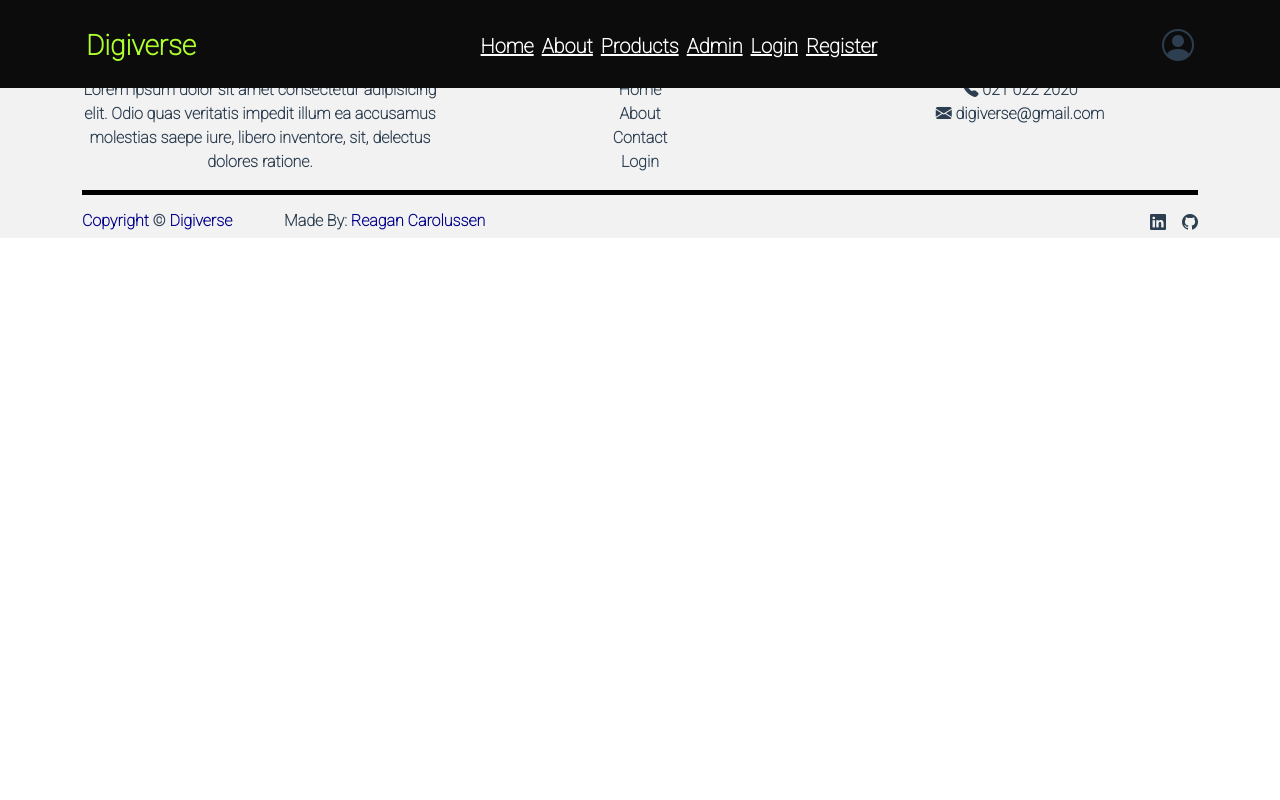
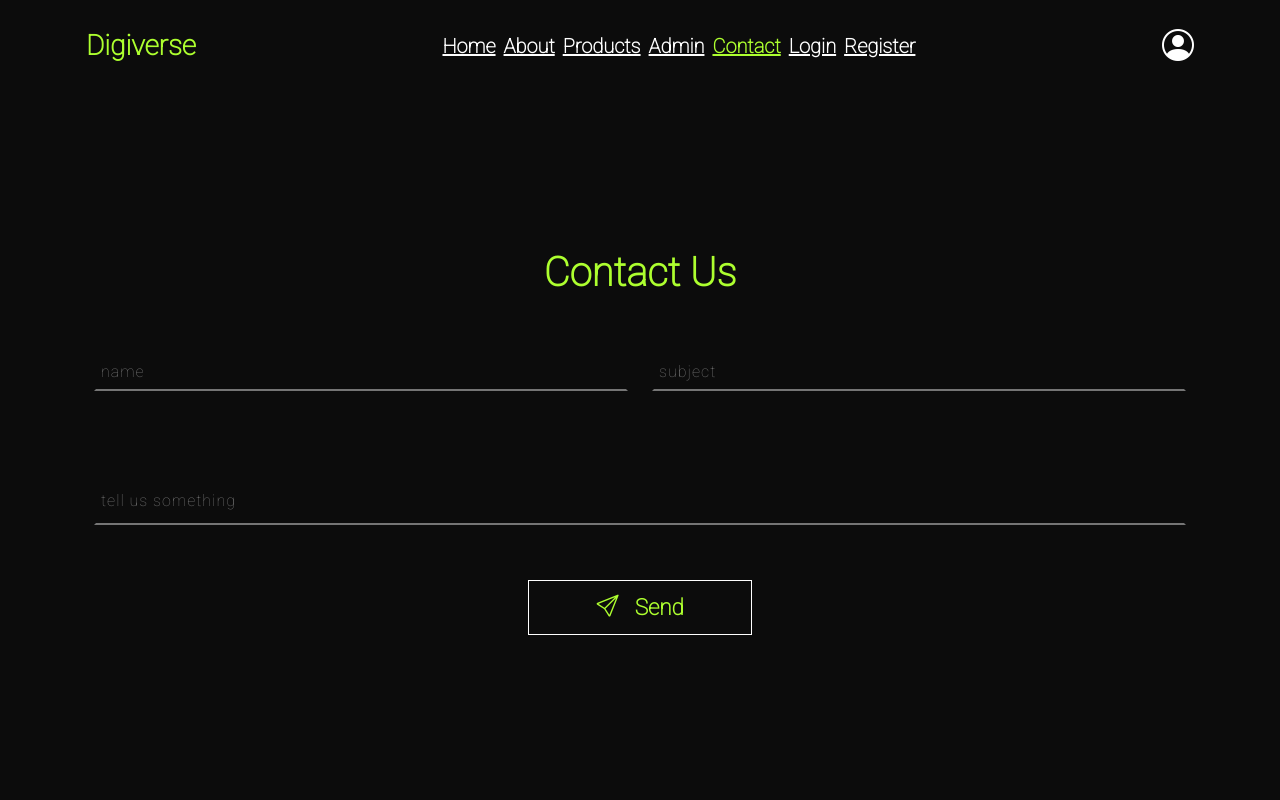
Before and after one commit to Reagan701/Capstone-FrontEnd, a Vue app: page /contact in a window 1280 px wide. Shown: the top 800 px of the page. Built offline with nearby package versions, Linux system fonts and the light colour scheme.

Commit message:
Styling and Functionality

```diff
--- a/src/App.vue
+++ b/src/App.vue
@@ -18,7 +18,7 @@
   background-color:#0c0c0c;
 }
 
-input{
+input, textarea{
   border:2px solid transparent;
   outline: none;
   border-bottom: 2px solid #757575;
@@ -27,15 +27,18 @@ input{
   letter-spacing: 1px;
   transition: all 0.5s linear;
   background-color: transparent;
+  font-weight: 900;
 }
 
 input::placeholder{
   color: #757575;
+  font-weight: 100;
 }
 
 input:focus{
   border:2px solid greenyellow;
   color:#76b900;
+  font-weight: 900;
 }
 
 input:focus::placeholder{
@@ -128,20 +131,20 @@ h1{
   border-color:  #76b900;
   height: 100%;
   transform: translateX(0);
-  transition: .3s transform linear, .3s height linear .3s;
+  transition: .1s transform linear, .1s height linear .1s;
 }
 
 .button:hover:after {
   border-color:     #76b900;
   height: 100%;
   transform: translateX(0);
-  transition: .3s transform linear, .3s height linear .5s;
+  transition: .1s transform linear, .1s height linear .1s;
 }
 
 button {
   color: white;
   outline: none;
-  border: 2px solid white;
+  border: 2px solid #757575;
   background: transparent;
 }
 
--- /dev/null
+++ b/src/components/Loader.vue
@@ -0,0 +1,40 @@
+<template>
+  <div class="loader">
+    <div class="mx-auto circle"></div>
+  </div>
+</template>
+
+<script>
+export default {
+
+}
+</script>
+
+<style scoped>
+
+    .circle{
+        width:80px;
+        height: 80px;
+        background: transparent;
+        border:2px solid white;
+        border-radius: 50%;
+        animation: spin 1.5s linear infinite;
+        display:flex;
+        justify-content:center;
+    }
+
+    .circle::before{
+        content: '';
+        width: 20px;
+        height: 20px;
+        background: greenyellow;
+        box-shadow: 0 0 20px greenyellow;
+        border-radius: 50%;
+        transform: translateX(130%);
+    }
+    @keyframes spin {
+        0%{transform: rotate(0deg)}
+        100%{transform: rotate(360deg);}
+    }
+
+</style>
--- a/src/components/Navbar.vue
+++ b/src/components/Navbar.vue
@@ -7,13 +7,14 @@
                 <router-link class="me-2" to="/about">About</router-link>
                 <router-link class="me-2" to="/products">Products</router-link>
                 <router-link class="me-2" to="/admin">Admin</router-link>
+                <router-link class="me-2" to="/contact">Contact</router-link>
                 <router-link class="me-2" to="/login">Login</router-link>
                 <router-link to="/register">Register</router-link>
             </div>
             <button class="btn ms-auto" id="offcanvasButton" type="button" data-bs-toggle="offcanvas" data-bs-target="#offcanvasNavbar" aria-controls="offcanvasNavbar">
                 <span class="navbar-toggler-icon"></span>
             </button>
-            <i id="nav" class="ms-auto bi bi-person-circle"></i>
+            <i id="nav" data-bs-toggle="offcanvas" data-bs-target="#cart" class="ms-auto bi bi-person-circle"></i>
             <div class="offcanvas offcanvas-start" data-bs-backdrop="static" tabindex="-1" id="offcanvasNavbar" aria-labelledby="offcanvasNavbar">
                 <div class="offcanvas-header">
                     <h5 class="offcanvas-title" id="offcanvasNavbarLabel">Navbar</h5>
@@ -73,7 +74,11 @@ nav{
 
 #nav:hover{
     cursor: pointer;
-    color:darkblue;
+    color:#76b900;
+}
+
+#nav{
+    color: white
 }
 
 .navbar-brand{
--- a/src/components/ProductCard.vue
+++ b/src/components/ProductCard.vue
@@ -12,7 +12,7 @@
 
 <script>
 export default {
-    props:['product']
+    props:['product'],
 }
 </script>
 
@@ -24,6 +24,7 @@ export default {
     border:2px solid greenyellow;
     color:white;
     overflow: hidden;
+    box-shadow: 0 0 5px greenyellow;
 }
 p{
     padding: 0;
--- a/src/router/index.js
+++ b/src/router/index.js
@@ -10,6 +10,7 @@ import AdminBilling from '../views/AdminBilling.vue';
 import AdminCart from '../views/AdminCart.vue';
 import AdminProducts from '../views/AdminProducts.vue';
 import AdminUsers from '../views/AdminUsers.vue';
+import Contact from '../views/Contact.vue';
 
 const routes = [
   {
@@ -70,6 +71,11 @@ const routes = [
     path: '/admin/users',
     name: 'adminUsers',
     component: AdminUsers
+  },
+  {
+    path: '/contact',
+    name: 'contact',
+    component: Contact
   }
 ]
 
--- a/src/store/index.js
+++ b/src/store/index.js
@@ -8,7 +8,8 @@ export default createStore({
     singleProduct: null,
     allUsers: null,
     billing: null,
-    allCarts: null
+    allCarts: null,
+    productCategory: null
   },
   getters: {
   },
@@ -33,6 +34,9 @@ export default createStore({
     },
     setCartInfo(state,info){
       state.allCarts = info
+    },
+    setProductCategory(state,info){
+      state.productCategory = info;
     }
   },
   actions: {
@@ -46,7 +50,12 @@ export default createStore({
     getSingleProduct(context,payload){
       fetch('https://digiverseapi.herokuapp.com/products/'+payload)
       .then((res)=>res.json())
-      .then((data)=>context.commit('setSingleProduct', data.results[0]));
+      .then((data)=>
+      {
+        context.commit('setSingleProduct', data.results[0])
+        context.dispatch('getProductByCategory', data.results[0].category);
+      }
+      );
     },
     getAllUsers(context){
       fetch('https://digiverseapi.herokuapp.com/users')
@@ -131,6 +140,11 @@ export default createStore({
       .then((data)=> {
         context.commit('setCurrentUser', data.decodedUser.user)
       });
+    },
+    getProductByCategory(context,payload){
+      fetch('https://digiverseapi.herokuapp.com/productCategory/'+ payload)
+      .then((res)=>res.json())
+      .then((data)=> context.commit('setProductCategory', data.results));
     }
   },
   modules: {
--- a/src/views/AboutView.vue
+++ b/src/views/AboutView.vue
@@ -1,10 +1,13 @@
 <template>
   <div class="viewport about">
     <h1>This is an about page</h1>
+    <Loader/>
   </div>
 </template>
   <script>
+  import Loader from '../components/Loader.vue'
   export default {
+    components:{Loader},
     mounted(){
       window.scrollTo(0,0);
     }
--- /dev/null
+++ b/src/views/Contact.vue
@@ -0,0 +1,102 @@
+<template>
+    <div class="viewport contact container d-flex justify-content-center align-items-center flex-column gap-5">
+        <h1 class="w-100">Contact Us</h1>
+        <form class="w-100 row" @submit="alert('formspree')">
+            <div class="col-md-6">
+                <input type="text" class="w-100" name="Name" required placeholder="name">
+            </div>
+            <div class="col-md-6">
+                <input name="subject" class="w-100" type="text" required placeholder="subject">
+            </div>
+            <div class="col-md-12 my-5">
+                <textarea class="w-100" name="message" cols="30" rows="3" style="resize:none;" placeholder="tell us something"></textarea>
+            </div>
+            <button class="mx-auto" type="submit">
+                <div id="sendHolder">
+                    <i class="bi bi-send"></i>
+                </div>
+                <span class="fw-bold">Send</span>
+            </button>
+        </form>
+    </div>
+</template>
+
+<script>
+export default {
+
+}
+</script>
+
+<style scoped>
+.contact{
+    padding-top:84px;
+}
+
+h1{
+    font-weight: 900;
+    color:greenyellow
+}
+
+button{
+    font-size: 1.4rem;
+    background: transparent;
+    color:greenyellow;
+    display: flex;
+    padding:10px 50px;
+    justify-content: center;
+    align-items: center;
+    gap: 1rem;
+    border: 1px solid white;
+    outline: none;
+    overflow: hidden;
+    transition: all 0.2s;
+    width: 20%;
+}
+
+button i{
+    display: block;
+    transform-origin: center center;
+    transition: all 0.3s ease-in-out;
+}
+button span{
+    display: block;
+    transition: all 0.3s ease-in-out;
+}
+
+button:hover i{
+    transform: translateX(120%) rotate(45deg);
+}
+button:hover #sendHolder{
+    animation: float 1.5s ease-in-out infinite alternate;
+}
+button:hover span{
+    transform: translateX(300%);
+}
+
+@keyframes float {
+    from{
+        transform: translateY(0.1rem);
+    }
+    to{
+        transform: translateY(-0.1rem);
+    }
+}
+
+textarea::placeholder{
+    color:#757575;
+    letter-spacing: 1px;
+    font-weight: 100;
+    transform: translateY(180%);
+    transition: all 0.2s linear;
+}
+textarea:focus{
+    border:2px solid greenyellow;
+  color:#76b900;
+}
+
+textarea:focus::placeholder{
+  color: #76b900;
+  transform: translateY(0%);
+}
+
+</style>
--- a/src/views/Login.vue
+++ b/src/views/Login.vue
@@ -90,4 +90,11 @@ h1{
     color: #5c9100;
     cursor: pointer;
 }
+i:active{
+    transform: scale(0.9);
+}
+
+input{
+    letter-spacing: 1px;
+}
 </style>
--- a/src/views/Products.vue
+++ b/src/views/Products.vue
@@ -5,7 +5,7 @@
         <p>Sort By:</p>
     </div>
     <div class="row">
-        <div class="col-md-2 text-bg-dark">
+        <div class="col-md-3 col-lg-2 text-bg-dark">
             <div class="accordion" id="accordionExample">
                 <div class="accordion-item">
                     <h2 class="accordion-header" id="headingOne">
@@ -45,7 +45,7 @@
                 </div>
             </div>
         </div>
-        <div class="col-md-10">
+        <div class="col-md-9 col-lg-10">
             <div class="row">
                 <ProductCard v-for="product in products" :key="product.prodId" :product="product"/>
             </div>
@@ -53,14 +53,16 @@
     </div>
   </div>
   <div class="products viewport container d-flex justify-content-center align-items-center flex-column" v-else>
+    <Loader/>
   </div>
 </template>
 
 <script>
 import ProductCard from '../components/ProductCard.vue';
+import Loader from '../components/Loader.vue';
 export default {
     components:{
-        ProductCard
+        ProductCard,Loader
     },
     computed:{
         products(){
@@ -69,6 +71,7 @@ export default {
     },
     mounted(){
         this.$store.dispatch('getProducts');
+        this.$store.commit('setSingleProduct',null)
     }
 }
 </script>
```
Also changed, not shown: src/components/Cart.vue (added, +27 -0 lines), src/views/SingleProduct.vue (+98 -10 lines).
